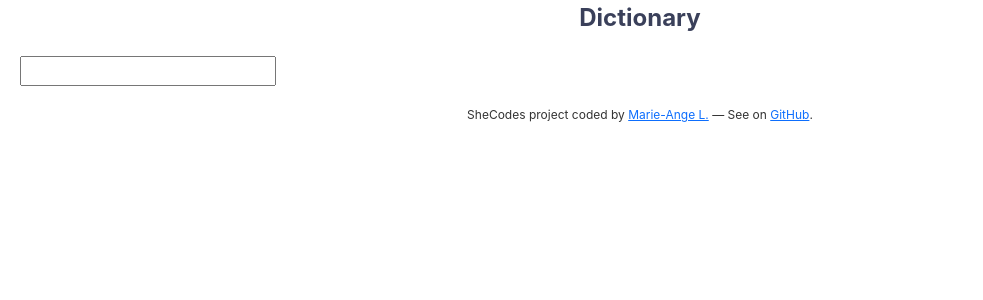
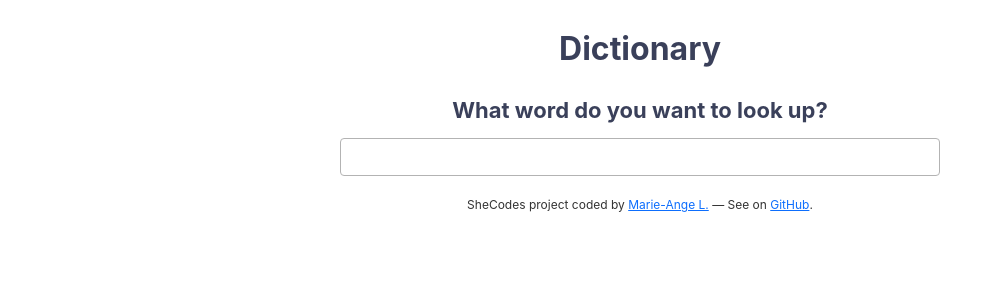
Before and after one commit to Marie-Ange-L/shecodes-react-dictionary-project, a React (Create React App) app: page / in a window 1280 px wide. Shown: the top 300 px of the page, without its empty margins (0-983 px from the left). Built offline with nearby package versions, Linux system fonts and the light colour scheme.

Commit message:
Added css

```diff
--- a/src/App.css
+++ b/src/App.css
@@ -1,8 +1,9 @@
 .App header {
 	text-align: center;
-	font-size: 24px;
+	font-size: 32px;
 	font-weight: bold;
 	color: #3a405a;
+	margin: 25px;
 }
 
 .App main {
--- a/src/Dictionary.css
+++ b/src/Dictionary.css
@@ -1,4 +1,32 @@
+.Dictionary {
+	max-width: 600px;
+	margin: 0 auto;
+	color: #e6e6e6;
+}
 .Dictionary p {
 	font-size: 14px;
+	color: #333;
+	line-height: 1.5rem;
+}
+
+.Dictionary p.intro {
+	text-align: center;
+	font-size: 22px;
+	font-weight: 700;
 	color: #3a405a;
 }
+
+.Dictionary section {
+	background-color: #f7f7f7;
+	padding: 25px;
+	border-radius: 4px;
+	margin: 25px 0;
+	box-shadow: -1px 2px 6px 1px rgba(58, 64, 90, 0.15);
+}
+
+.Dictionary input {
+	width: 100%;
+	padding: 6px 4px;
+	border: 1px solid #b3b3b3;
+	border-radius: 4px;
+}
--- a/src/Dictionary.js
+++ b/src/Dictionary.js
@@ -29,6 +29,7 @@ export default function Dictionary() {
 	}
 	return (
 		<div className="Dictionary">
+			<p class="intro">What word do you want to look up?</p>
 			<form onSubmit={search}>
 				<input type="search" onChange={handleKeywordChange} />
 			</form>
--- a/src/Meaning.js
+++ b/src/Meaning.js
@@ -4,13 +4,15 @@ import Synonyms from "./Synonyms";
 export default function Meaning(props) {
 	return (
 		<div>
-			<h3>{props.meaning.partOfSpeech}</h3>
+			<h3>
+				<span>{props.meaning.partOfSpeech}</span>
+			</h3>
 			<p>
 				{props.meaning.definition}
 				<br />
 				<em>{props.meaning.example}</em>
-				<Synonyms synonyms={props.meaning.synonyms} />
 			</p>
+			<Synonyms synonyms={props.meaning.synonyms} />
 		</div>
 	);
 }
--- /dev/null
+++ b/src/Results.css
@@ -0,0 +1,43 @@
+.Results h1 {
+	color: #525f80;
+	font-size: 28px;
+	font-weight: bold;
+	letter-spacing: 2px;
+}
+
+.Results h2 {
+	color: #525f80;
+	font-size: 20px;
+}
+
+.Results h3 {
+	color: #8fa8db;
+	font-size: 18px;
+	margin-bottom: 15px;
+}
+
+.Results h3 span {
+	background-color: rgba(195, 201, 229, 0.25);
+	border-radius: 1px;
+	padding: 0 6px 1px 6px;
+}
+
+.Results em {
+	color: #8fa8db;
+}
+
+.Results ul {
+	list-style: none;
+	display: flex;
+	padding: 0;
+}
+
+.Results li {
+	margin: 0 5px;
+	border: #c3c9e5 solid 1px;
+	border-radius: 18px;
+	padding: 4px 8px;
+	background-color: rgba(195, 201, 229, 0.15);
+	color: #525f80;
+	font-size: 14px;
+}
--- a/src/Results.js
+++ b/src/Results.js
@@ -1,18 +1,21 @@
 import React from "react";
 import Meaning from "./Meaning";
+import "./Results.css";
 
 export default function Results(props) {
 	console.log(props.results);
 	if (props.results) {
 		return (
 			<div className="Results">
-				<h1>{props.results.word}</h1>
-				<h2>/{props.results.phonetic}/</h2>
+				<section>
+					<h1>{props.results.word}</h1>
+					<h2>/{props.results.phonetic}/</h2>
+				</section>
 				{props.results.meanings.map(function (meaning, index) {
 					return (
-						<div key={index}>
+						<section key={index}>
 							<Meaning meaning={meaning} />
-						</div>
+						</section>
 					);
 				})}
 			</div>
--- a/src/Synonyms.js
+++ b/src/Synonyms.js
@@ -4,7 +4,6 @@ export default function Synonyms(props) {
 	if (props.synonyms) {
 		return (
 			<div>
-				<p>Synonyms:</p>
 				<ul className="Synonyms">
 					{props.synonyms.map(function (synonym, index) {
 						return <li key="index">{synonym}</li>;
--- a/src/index.js
+++ b/src/index.js
@@ -1,17 +1,11 @@
-import React from 'react';
-import ReactDOM from 'react-dom/client';
-import './index.css';
-import App from './App';
-import reportWebVitals from './reportWebVitals';
+import React from "react";
+import ReactDOM from "react-dom/client";
+import "./index.css";
+import App from "./App";
 
-const root = ReactDOM.createRoot(document.getElementById('root'));
+const root = ReactDOM.createRoot(document.getElementById("root"));
 root.render(
-  <React.StrictMode>
-    <App />
-  </React.StrictMode>
+	<React.StrictMode>
+		<App />
+	</React.StrictMode>
 );
-
-// If you want to start measuring performance in your app, pass a function
-// to log results (for example: reportWebVitals(console.log))
-// or send to an analytics endpoint. Learn more: https://bit.ly/CRA-vitals
-reportWebVitals();
--- a/src/reportWebVitals.js
+++ /dev/null
@@ -1,13 +0,0 @@
-const reportWebVitals = onPerfEntry => {
-  if (onPerfEntry && onPerfEntry instanceof Function) {
-    import('web-vitals').then(({ getCLS, getFID, getFCP, getLCP, getTTFB }) => {
-      getCLS(onPerfEntry);
-      getFID(onPerfEntry);
-      getFCP(onPerfEntry);
-      getLCP(onPerfEntry);
-      getTTFB(onPerfEntry);
-    });
-  }
-};
-
-export default reportWebVitals;
```
Also changed, not shown: src/setupTests.js (deleted, +0 -5 lines).
